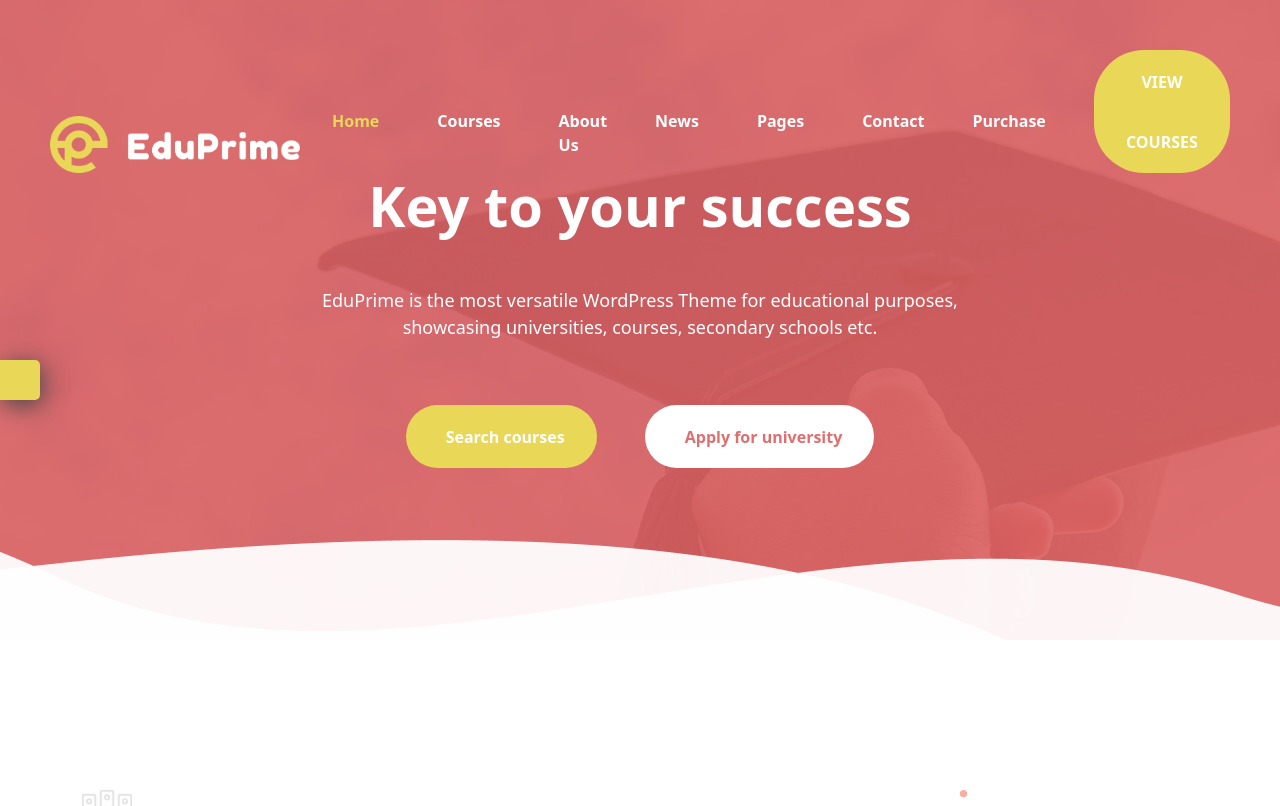
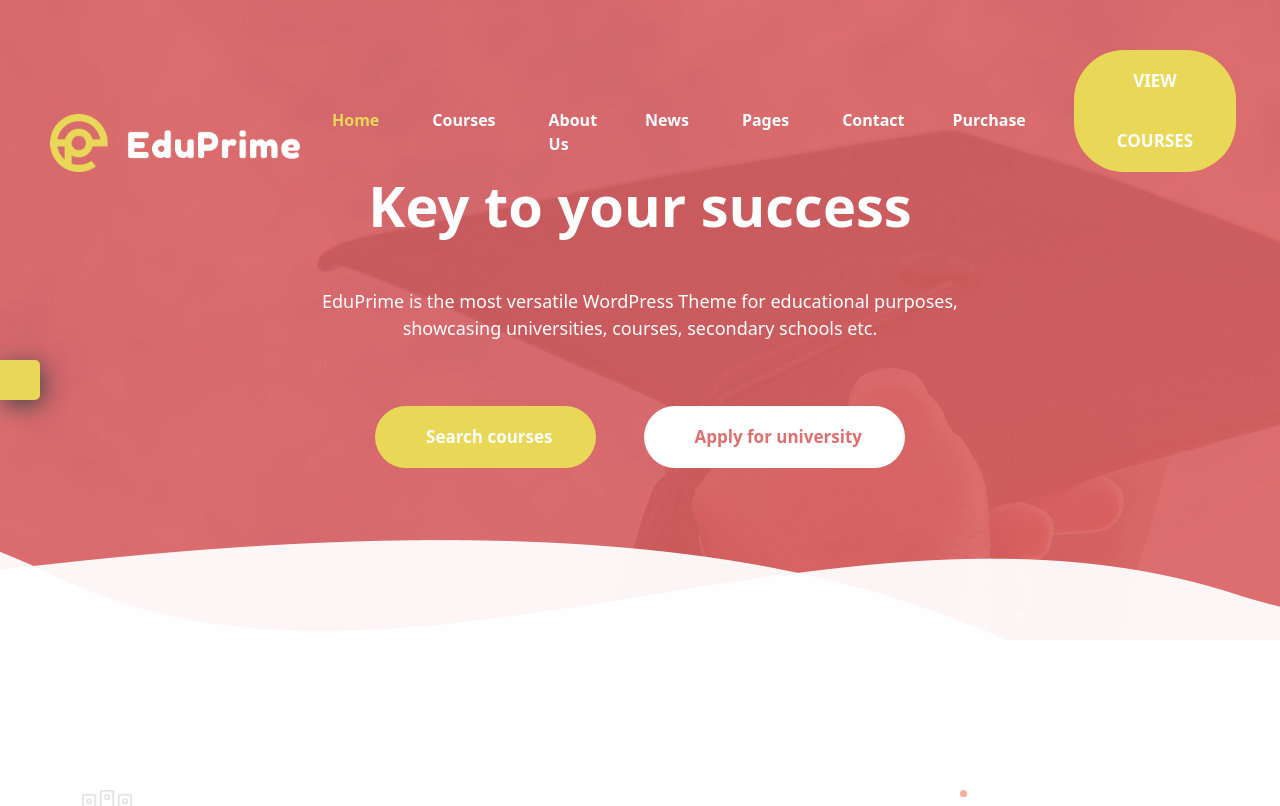
Before and after one commit to MartinelliFabio/proj-html-vuejs, a Vue app: page / in a window 1280 px wide. Shown: the top 806 px of the page. Built offline with nearby package versions, Linux system fonts and the light colour scheme; the HTML template or start-up script is replaced by a standard one.

Commit message:
Added some style in the Header Component

```diff
--- a/src/components/HeaderComponent.vue
+++ b/src/components/HeaderComponent.vue
@@ -6,8 +6,9 @@
                 <div class="d-flex align-items-end">
                     <ul class="d-flex">
                         <li v-for="(link, index) in links" :key="index" class="me-5 d-flex">
-                            <a :href="link.url" :class="{ 'active': link.current }">{{ link.title }}</a>
-                            <span v-if="link.arrow" :class="{ 'active': link.current }"><i class="fa-solid fa-sort-down"></i></span>
+                            <a :href="link.url" :class="{ 'active': link.current }">{{ link.title }}
+                                <span v-if="link.arrow" :class="{ 'active': link.current }"><i class="fa-solid fa-sort-down"></i></span>
+                            </a>
                         </li>
                     </ul>
                     <a href="#nogo">
@@ -57,6 +58,12 @@
     background: url('../../public/img/theme_slider2_bg-1.jpg');
     position: relative;
 
+    ul {
+        li:hover {
+            color: $yellow;
+        }
+    }
+
     .box-icons {
         position: fixed;
         top: 45%;
@@ -74,14 +81,20 @@
     a {
         text-decoration: none;
         color: $white;
+        transition: 0.3s ease-in-out;
+
+        &:hover {
+            color: $yellow;
+        }
     }
 
     .button {
         display: inline-block;
-        padding: 0.1rem 2rem;
+        padding: 1px 43px;
         border-radius: 50px;
         line-height: 60px;
         text-align: center;
+        font-size: 17px;
     }
 
     .bg-red {
@@ -115,8 +128,9 @@
             }
 
             span {
-                color: $white;
-                margin-left: 10px;
+                position: relative;
+                margin-left: 5px;
+                bottom: 3px;
                 font-size: 12px;
                 cursor: pointer;
             }
@@ -125,16 +139,12 @@
         .view {
             background-color: $yellow;
             color: $white;
+            transition: 0.3s ease-in-out;
         }
 
         .view:hover {
             background-color: $white;
             color: $pink2;
-            transition: 0.3s ease-in;
-        }
-
-        .view:not(:hover) {
-            transition: 0.3s ease-out;
         }
     }
     .title {
@@ -148,31 +158,23 @@
     .btn-courses {
         background-color: $yellow;
         color: $white;
+        transition: 0.3s ease-in-out;
     }
 
     .btn-courses:hover {
         background-color: $white;
         color: $pink2;
-        transition: 0.3s ease-in;
-    }
-
-    .btn-courses:not(:hover) {
-        transition: 0.3s ease-out;
     }
 
     .btn-apply {
         background-color: $white;
         color: $pink2;
+        transition: 0.3s ease-in-out;
     }
 
     .btn-apply:hover {
         background-color: $yellow;
         color: $white;
-        transition: 0.3s ease-in;
-    }
-
-    .btn-apply:not(:hover) {
-        transition: 0.3s ease-out;
     }
 }
 </style>
```
